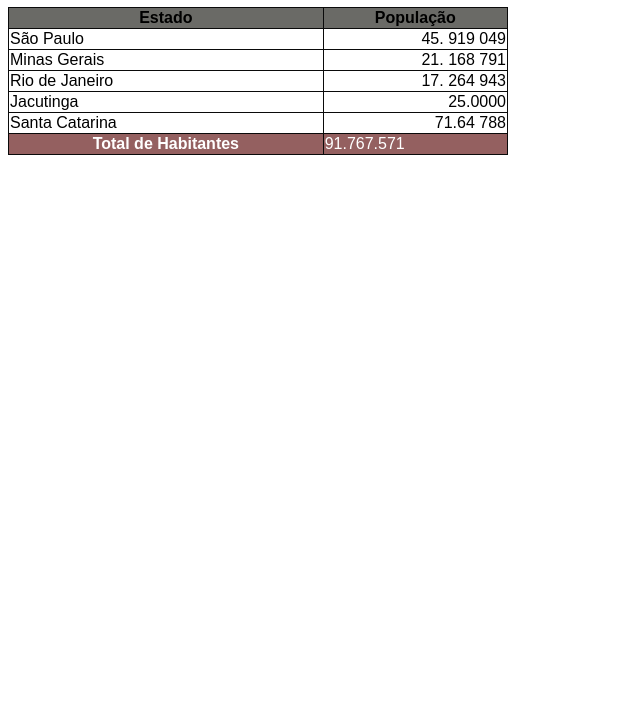
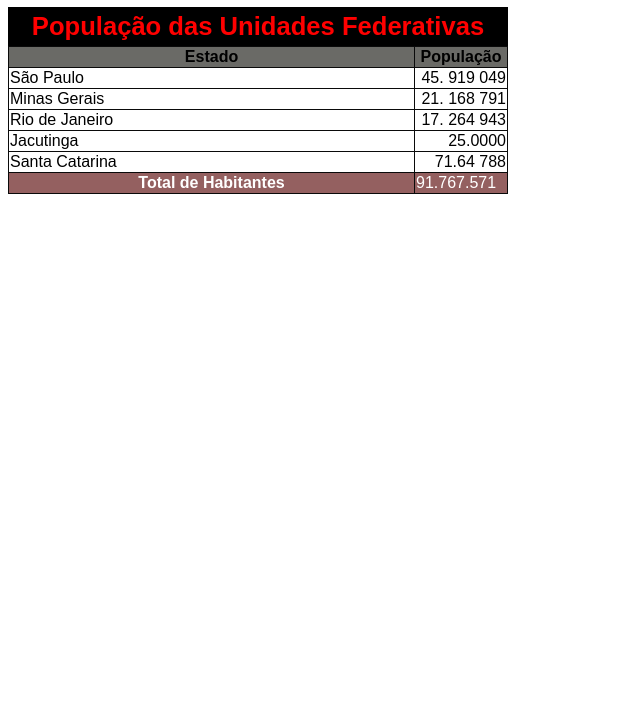
Before and after one commit to ZenonKurtzDev/Estudo-html-css, a plain HTML site: page ex023/tabela002.html in a window 1280 px wide. Shown: the part 73-800 px from the top of the page, without its empty margins (0-640 px from the left). Drawn offline with Linux system fonts and the light colour scheme.

Commit message:
conf de estilo

```diff
--- a/ex023/tabela002.html
+++ b/ex023/tabela002.html
@@ -35,7 +35,14 @@
             .num{
                 text-align: right;
             }
-
+        caption{
+            font-size: 1.6em;
+            font-weight: bolder;
+            text-shadow:1px 1px 0px black ;
+            padding: 5px;
+            color: red;
+            background-color: black;
+        }
 
     </style>
 </head>
@@ -63,11 +70,11 @@
        TR= Linha
  --->
 <table>
-
+  <caption>População das Unidades Federativas</caption>
     <thead>
         <tr>
-            <th>Estado</th>
-            <th>População</th>
+            <th scope="col">Estado</th>
+            <th scope="col"style="width: 90px;">População</th>
         </tr>
 </thead>
 
@@ -103,7 +110,7 @@
 
 <tfoot>
 <tr>
-    <th>Total de Habitantes</th>
+    <th scope="row">Total de Habitantes</th>
     <td>91.767.571</td>
 </tr>
 </tfoot>
```
